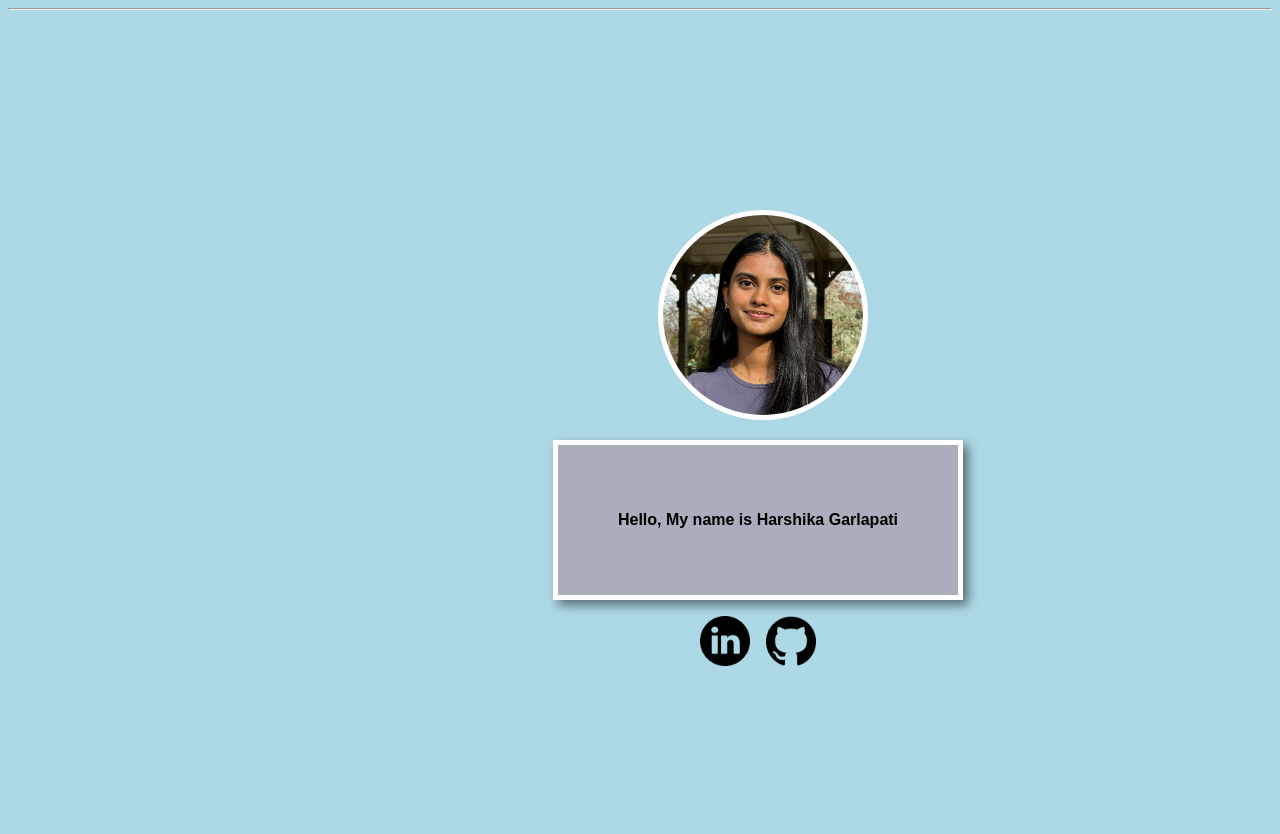
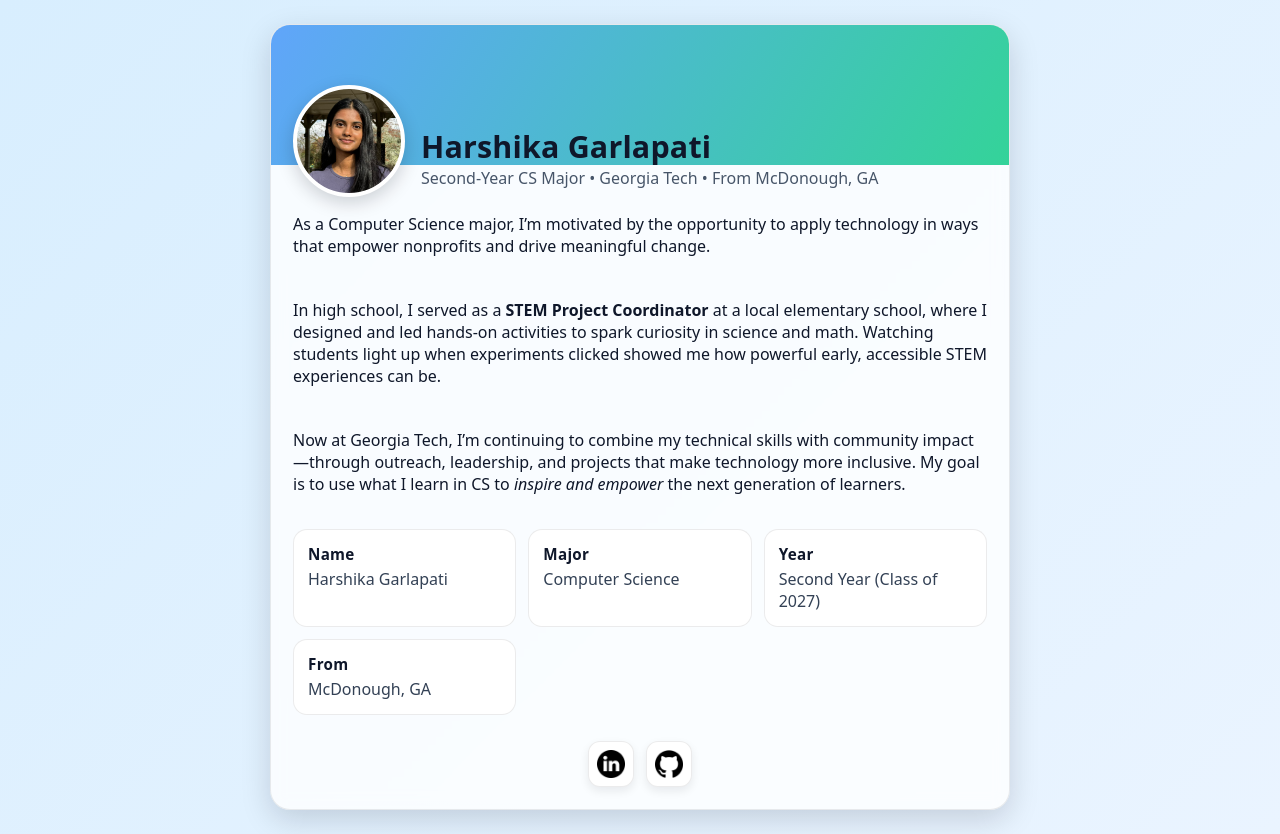
Before and after one commit to hgarlapati3/BitsOfGood, a plain HTML site: page index.html in a window 1280 px wide. Drawn offline with Linux system fonts and the light colour scheme.

Commit message:
Final changes

```diff
--- a/index.html
+++ b/index.html
@@ -1,24 +1,82 @@
 <!DOCTYPE html>
+<html lang="en">
+ <head>
+   <meta charset="utf-8" />
+   <title>Harshika Garlapati — Bits of Good Card</title>
+   <meta name="viewport" content="width=device-width, initial-scale=1" />
+   <link rel="stylesheet" href="styles.css" />
+ </head>
+ <body>
+   <main class="wrapper" role="main">
+     <div class="card">
 
-<html>
-    <head>
-        <meta name="viewport" content="width=device-width, initial-scale=1.0">
-        <link rel="stylesheet" href="styles.css">
-    </head>
-<!-- Your HTML Here -->
- <body>
-    <hr class="hr.new1">
-
-    <div class="circle-container"></div>
-    <div class="square-container">
-        <p>Hello, My name is Harshika Garlapati</p>
-    </div>
-    <div id="socials-container">
-        <img src="linkedin.png" alt = "My LinkedIn profile" class = "icon" onclick="location.href='https://www.linkedin.com/in/harshika-garlapati/'"/>
-        <img src="github.png" alt = "My GitHub profile" class = "icon" onclick="location.href='https://github.com/hgarlapati3'"/>
-    </div>
+       <div class="banner" aria-hidden="true"></div>
 
 
+       <header class="header">
+         <div class="avatar" role="img"></div>
+         <div>
+           <h1 id="name" class="name">Harshika Garlapati</h1>
+           <p class="sub">Second-Year CS Major • Georgia Tech • From McDonough, GA</p>
+         </div>
+       </header>
+
+
+       <section class="about">
+         <p>
+           As a Computer Science major, I’m motivated by the opportunity to apply technology in ways that empower nonprofits and drive meaningful change.
+         </p>
+         <p>
+           In high school, I served as a <strong>STEM Project Coordinator</strong> at a local
+           elementary school, where I designed and led hands-on activities to spark curiosity
+           in science and math. Watching students light up when experiments clicked showed me how
+           powerful early, accessible STEM experiences can be.
+         </p>
+         <p>
+           Now at Georgia Tech, I’m continuing to combine my technical skills with community
+           impact—through outreach, leadership, and projects that make technology more inclusive.
+           My goal is to use what I learn in CS to <em>inspire and empower</em> the next generation
+           of learners.
+         </p>
+       </section>
+
+
+
+       <section class="grid">
+         <div class="info">
+           <h3>Name</h3>
+           <p>Harshika Garlapati</p>
+         </div>
+         <div class="info">
+           <h3>Major</h3>
+           <p>Computer Science</p>
+         </div>
+         <div class="info">
+           <h3>Year</h3>
+           <p>Second Year (Class of 2027)</p>
+         </div>
+         <div class="info">
+           <h3>From</h3>
+           <p>McDonough, GA</p>
+         </div>
+       </section>
+
+
+
+       <nav class="socials">
+           <a class="icon-btn"
+              href="https://www.linkedin.com/in/harshika-garlapati/"
+              target="_blank">
+             <img src="linkedin.png" alt="LinkedIn" />
+           </a>
+
+           <a class="icon-btn"
+              href="https://github.com/hgarlapati3"
+              target="_blank">
+             <img src="github.png" alt="GitHub" />
+           </a>
+         </nav>
+     </div>
+   </main>
  </body>
-
 </html>
--- a/styles.css
+++ b/styles.css
@@ -1,58 +1,192 @@
-/* Your Styles Here */
+*,
+*::before,
+*::after {
+ box-sizing: border-box;
+}
+
+
+:root {
+ --bg: #eaf4ff;
+ --card: #ffffffcc;
+ --text: #0f172a;
+ --muted: #475569;
+ --border: rgba(2, 6, 23, 0.08);
+ --chip: #f1f5f9;
+ --shadow: 0 10px 30px rgba(2, 6, 23, 0.15);
+ --radius-lg: 20px;
+ --radius-md: 14px;
+}
+
+
+html, body {
+ margin: 0;
+ padding: 0;
+}
+
+
 body {
-    background-color: lightblue;
-    height: 100vh;
+ min-height: 100vh;
+ font-family: system-ui, -apple-system, "Segoe UI", Roboto, Helvetica, Arial, sans-serif;
+ color: var(--text);
+ background: linear-gradient(135deg, #d8eefe, var(--bg));
 }
 
 
 
-.circle-container {
 
-    width:200px;
-    height: 200px;
-    background-image: url('Profile-pic.jpg');
-    border-radius:50%;
-    background-size: cover;
-    background-position: center;
-    position: relative;
-    border: 5px solid white;
-    display: flex;
-    margin-left: 650px;
-    margin-top: 200px;
-
+.wrapper {
+ min-height: 100vh;
+ display: grid;
+ place-items: center;
+ padding: 24px;
 }
 
 
-.square-container {
-    width: 400px;
-    height: 150px;
-    background-color: #AAADBC;
-    display: flex;
-    justify-content: center;
-    align-items: center;
-    font-family: Arial;
-    font-size: 16px;
-    font-weight: bold;
-    margin-top: 10px;
-    border: 5px solid white;
-    margin-left: 545px;
-    margin-top: 20px;
-    box-shadow: 5px 5px 10px rgba(0, 0, 0, 0.5);
+
+
+.card {
+ width: min(92vw, 740px);
+ background: var(--card);
+ backdrop-filter: blur(8px);
+ border: 1px solid var(--border);
+ border-radius: var(--radius-lg);
+ box-shadow: var(--shadow);
+ overflow: hidden;
+ animation: rise 0.6s ease-out forwards;
+ opacity: 0;
 }
 
-#socials-container {
-    display: flex;
-    justify-content:center;
-    margin-top: 1rem;
-    gap: 1rem;
-    width: 50px;
-    height: 50px;
-    margin-left: 725px;
 
+@keyframes rise {
+ to {
+   transform: translateY(0);
+   opacity: 1;
+ }
 }
 
-hr.new1 {
-    border-top: 1px dotted purple;
-    border-radius: 5px;
-    margin-top: 50px;
+
+
+
+.banner {
+ height: 140px;
+ background: linear-gradient(120deg, #60a5fa, #34d399, #a78bfa);
+ background-size: 200% 200%;
 }
+
+
+
+
+.header {
+ display: grid;
+ grid-template-columns: auto 1fr;
+ gap: 16px;
+ align-items: end;
+ padding: 0 22px;
+ margin-top: -80px;
+}
+
+
+.avatar {
+ width: 112px;
+ height: 112px;
+ border-radius: 50%;
+ border: 4px solid #fff;
+ box-shadow: 0 6px 18px rgba(2, 6, 23, 0.18);
+ background: center/cover no-repeat url("Profile-pic.jpg");
+ background-color: #e5e7eb;
+}
+
+
+.name {
+ font-size: clamp(1.25rem, 2.6vw, 1.9rem);
+ font-weight: 800;
+ letter-spacing: 0.2px;
+ margin: 0 0 0px 0;
+}
+
+
+.sub {
+ margin: 0 0 8px 0;
+ color: var(--muted);
+ font-weight: 500;
+}
+
+
+
+
+.about {
+ padding: 0 22px 8px 22px;
+ display: grid;
+ gap: 10px;
+}
+
+
+
+
+.grid {
+ padding: 10px 22px 18px 22px;
+ display: grid;
+ grid-template-columns: repeat(auto-fit, minmax(220px, 1fr));
+ gap: 12px;
+}
+
+
+.info {
+ background: #fff;
+ border: 1px solid var(--border);
+ border-radius: var(--radius-md);
+ padding: 14px;
+}
+
+
+.info h3 {
+ margin: 0 0 4px 0;
+ font-size: 0.95rem;
+ letter-spacing: 0.3px;
+}
+
+
+.info p {
+ margin: 0;
+ color: #334155;
+}
+
+
+
+
+.socials {
+ display: flex;
+ justify-content: center;
+ gap: 12px;
+ padding: 8px 22px 22px 22px;
+}
+
+
+.icon-btn {
+ appearance: none;
+ border: 1px solid var(--border);
+ background: #fff;
+ padding: 8px;
+ border-radius: 12px;
+ cursor: pointer;
+ transition: transform 120ms ease, box-shadow 120ms ease, border-color 120ms ease;
+ box-shadow: 0 4px 10px rgba(2, 6, 23, 0.08);
+}
+
+
+.icon-btn:hover {
+ transform: translateY(-1px);
+ box-shadow: 0 8px 16px rgba(2, 6, 23, 0.1);
+}
+
+
+.icon-btn:active {
+ transform: translateY(0);
+}
+
+
+.icon-btn img {
+ width: 28px;
+ height: 28px;
+ display: block;
+}
```
